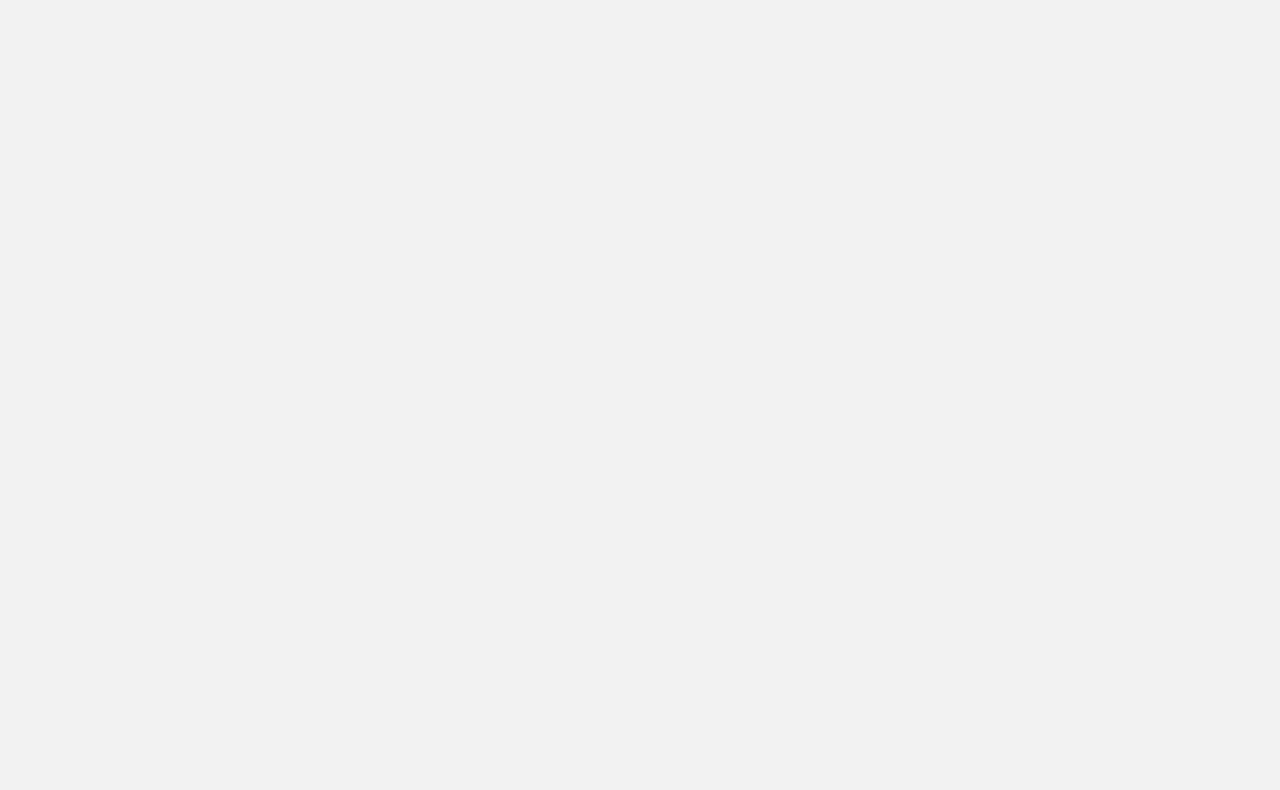
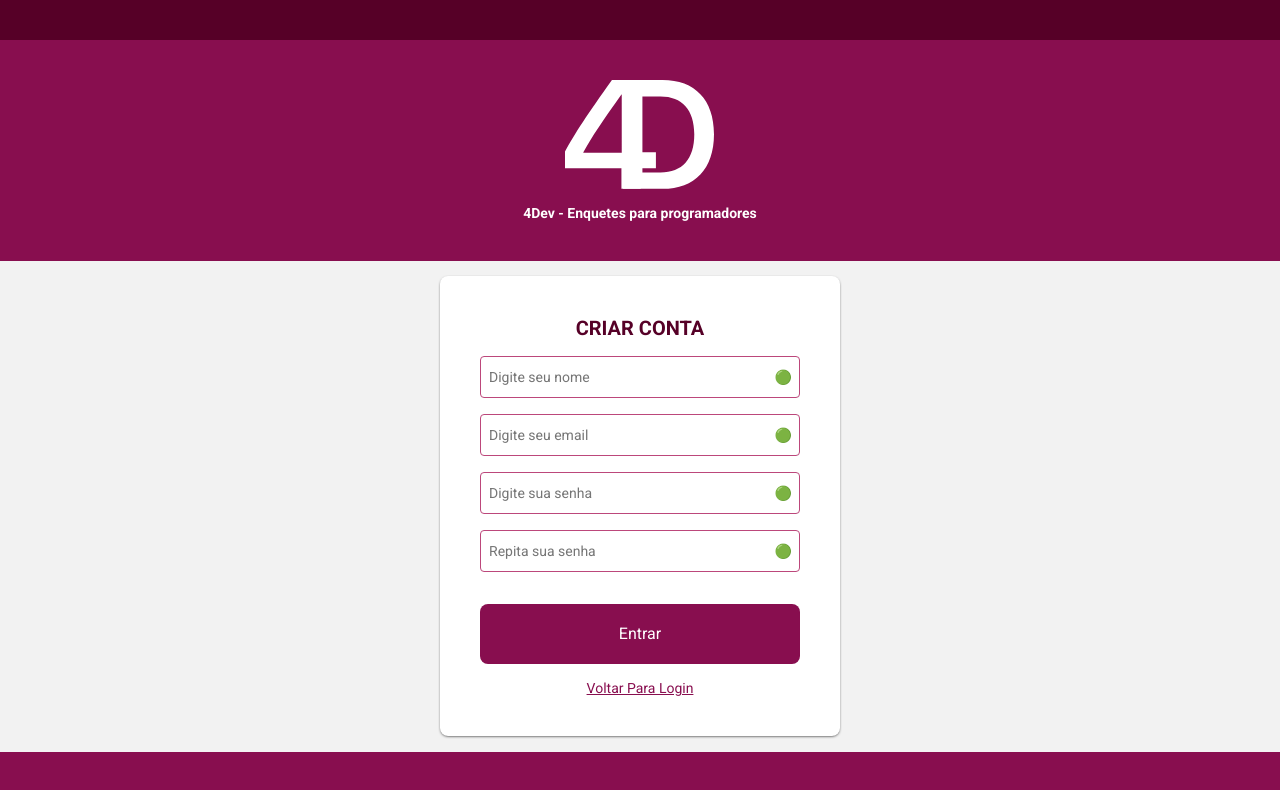
Before and after one commit to mauriciofsnts/clean-react, a React app: page /signup in a window 1280 px wide. Shown: the top 790 px of the page. Built offline with nearby package versions, Linux system fonts and the light colour scheme.

Commit message:
feat: add signup view

```diff
--- a/src/presentations/app.tsx
+++ b/src/presentations/app.tsx
@@ -1,14 +1,15 @@
+import { makeLogin } from '@/main/factories/pages/login/login-factory'
+import { Signup } from '@/presentations/pages'
+import '@/presentations/styles/global.scss'
 import React from 'react'
-import { BrowserRouter, Switch, Route } from 'react-router-dom'
-import { makeLogin } from '@/main/factories/pages/login/login-factory'
-
-import '@/presentations/styles/global.scss'
+import { BrowserRouter, Route, Switch } from 'react-router-dom'
 
 const App: React.FC = () => {
   return (
     <BrowserRouter>
       <Switch>
         <Route path="/login" exact component={makeLogin} />
+        <Route path="/signup" exact component={Signup} />
       </Switch>
     </BrowserRouter>
   )
--- a/src/presentations/pages/index.ts
+++ b/src/presentations/pages/index.ts
@@ -1 +1,2 @@
 export { default as Login } from './login/login'
+export { default as Signup } from './Signup/signup'
--- /dev/null
+++ b/src/presentations/pages/signup/signup-styles.scss
@@ -0,0 +1,52 @@
+@import "../../styles/color.scss";
+
+.signup {
+  height: 100vh;
+  display: flex;
+  flex-direction: column;
+  justify-content: space-between;
+
+  .form {
+    width: 400px;
+    display: flex;
+    flex-direction: column;
+    align-self: center;
+
+    padding: 40px;
+    background-color: $white;
+    border-radius: 8px;
+    box-shadow: 0px 1px 3px -1px $black;
+
+    h2 {
+      color: $primaryDark;
+      text-align: center;
+      font-size: 20px;
+      text-transform: uppercase;
+    }
+
+    .submit {
+      margin-top: 32px;
+
+      &:disabled {
+        background-color: $disabledColor;
+        color: $disabledBackground;
+
+        &:hover {
+          opacity: 1;
+        }
+      }
+    }
+
+    .link {
+      text-align: center;
+      color: $primary;
+      cursor: pointer;
+      text-transform: capitalize;
+      margin-top: 16px;
+
+      &:hover {
+        text-decoration: underline;
+      }
+    }
+  }
+}
--- /dev/null
+++ b/src/presentations/pages/signup/signup.tsx
@@ -0,0 +1,51 @@
+import {
+  Footer,
+  FormStatus,
+  Input,
+  LoginHeader
+} from '@/presentations/components'
+import { FormContext } from '@/presentations/contexts'
+import React from 'react'
+import { Link } from 'react-router-dom'
+import Styles from './signup-styles.scss'
+
+const Signup: React.FC = () => {
+  return (
+    <div className={Styles.signup}>
+      <LoginHeader />
+
+      <FormContext.Provider value={{ state: {} }}>
+        <form className={Styles.form}>
+          <h2>Criar conta</h2>
+
+          <Input type="text" name="name" placeholder="Digite seu nome" />
+          <Input type="email" name="email" placeholder="Digite seu email" />
+
+          <Input
+            type="password"
+            name="password"
+            placeholder="Digite sua senha"
+          />
+          <Input
+            type="password"
+            name="passwordConfirmation"
+            placeholder="Repita sua senha"
+          />
+
+          <button className={Styles.submit} type="submit">
+            Entrar
+          </button>
+          <Link to="/login" className={Styles.link}>
+            Voltar para login
+          </Link>
+
+          <FormStatus />
+        </form>
+      </FormContext.Provider>
+
+      <Footer />
+    </div>
+  )
+}
+
+export default Signup
--- a/src/presentations/styles/global.scss
+++ b/src/presentations/styles/global.scss
@@ -29,6 +29,7 @@ button {
 
 
 input[type="password"],
+input[type="text"],
 input[type="email"] {
   border: 1px solid $primaryLight;
   line-height: 40px;
```
